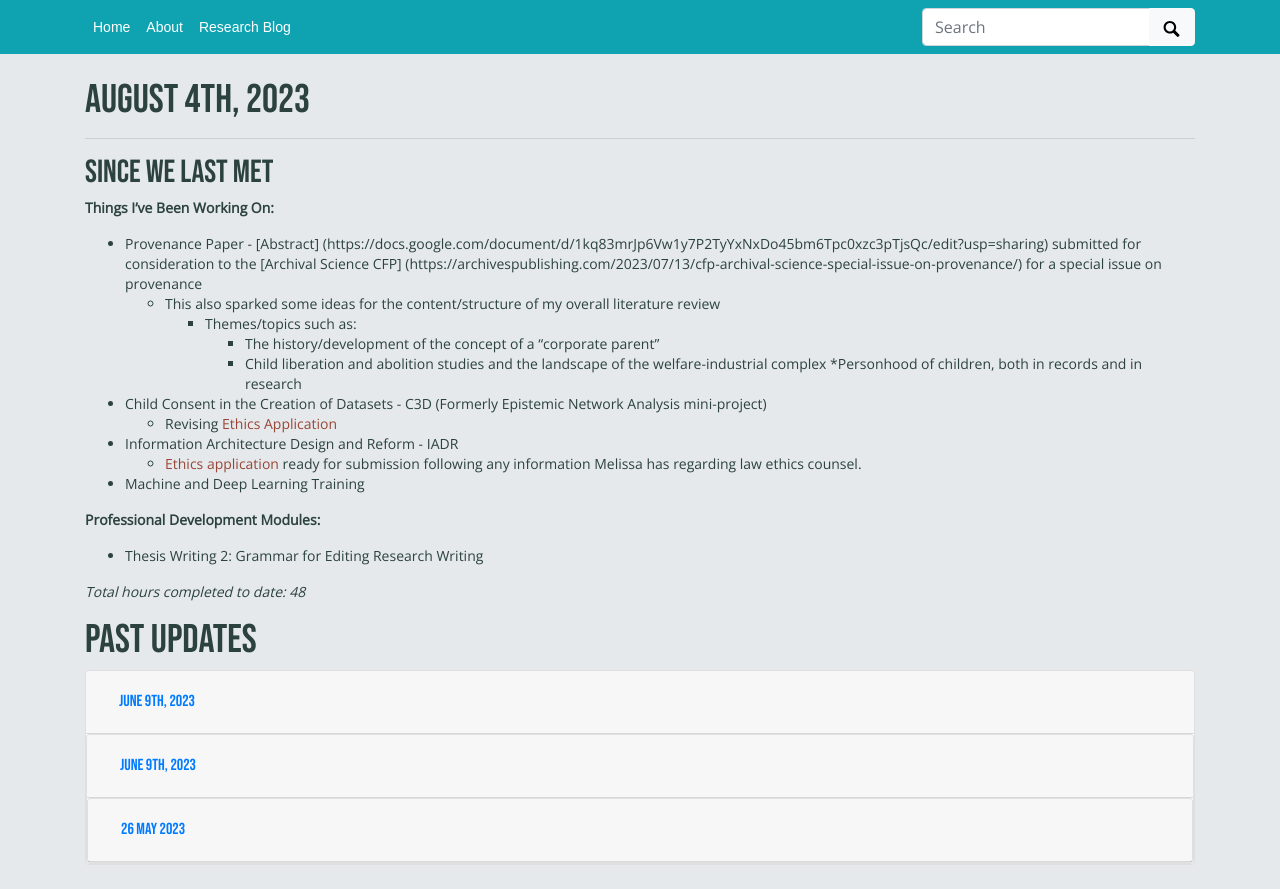
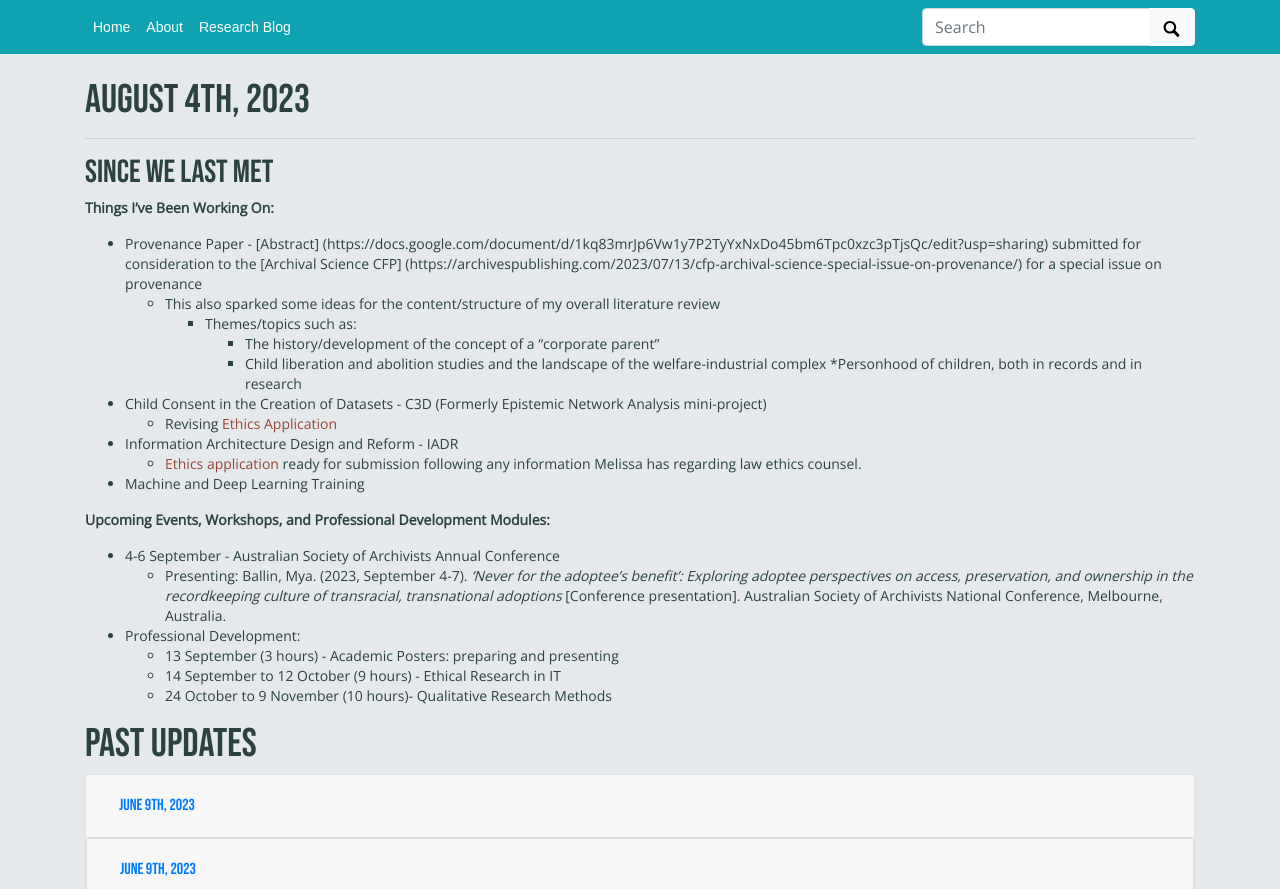
Before and after one commit to mxballin/recordkeeping-governance, a Jekyll site: the page built from pages/updates.md, in a window 1280 px wide. Shown: the part 100-989 px from the top of the page. Built offline with Jekyll 4.4.1, drawn with Linux system fonts in a browser that asks for light colours; some web fonts are replaced; grey boxes are pictures that could not be loaded.

Commit message:
Update updates.md

```diff
--- a/pages/updates.md
+++ b/pages/updates.md
@@ -25,10 +25,13 @@ __Things I've Been Working On:__
 * Machine and Deep Learning Training
 
 
-__Professional Development Modules:__
-* Thesis Writing 2: Grammar for Editing Research Writing
-
-_Total hours completed to date: 48_
+__Upcoming Events, Workshops, and Professional Development Modules:__
+* 4-6 September - Australian Society of Archivists Annual Conference
+  * Presenting: Ballin, Mya. (2023, September 4-7). <i>'Never for the adoptee's benefit': Exploring adoptee perspectives on access, preservation, and ownership in the recordkeeping culture of transracial, transnational adoptions</i> [Conference presentation]. Australian Society of Archivists National Conference, Melbourne, Australia.
+* Professional Development:
+  * 13 September (3 hours) - Academic Posters: preparing and presenting
+  * 14 September to 12 October (9 hours) - Ethical Research in IT
+  * 24 October to 9 November (10 hours)- Qualitative Research Methods
 
 
 # Past Updates
```
